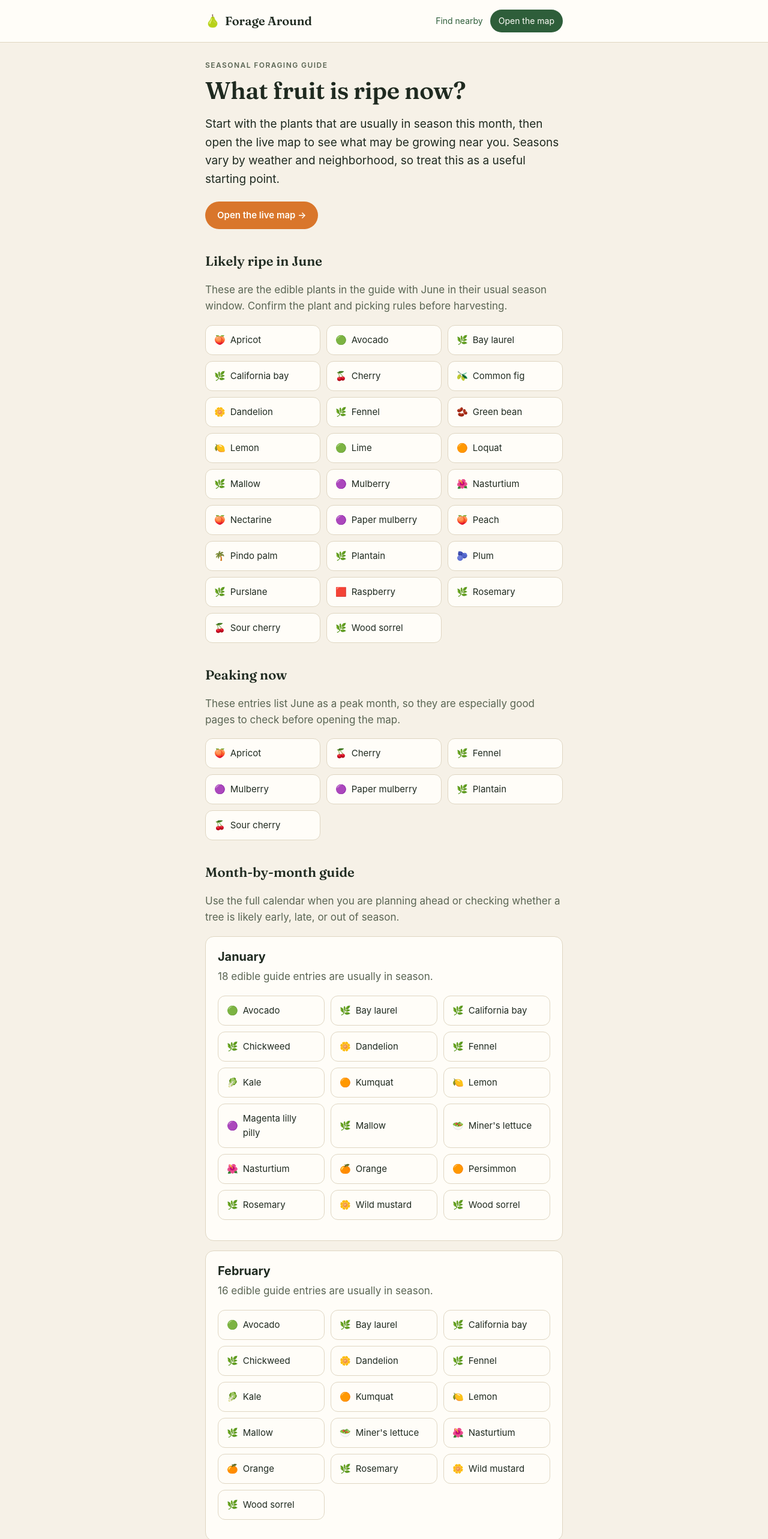
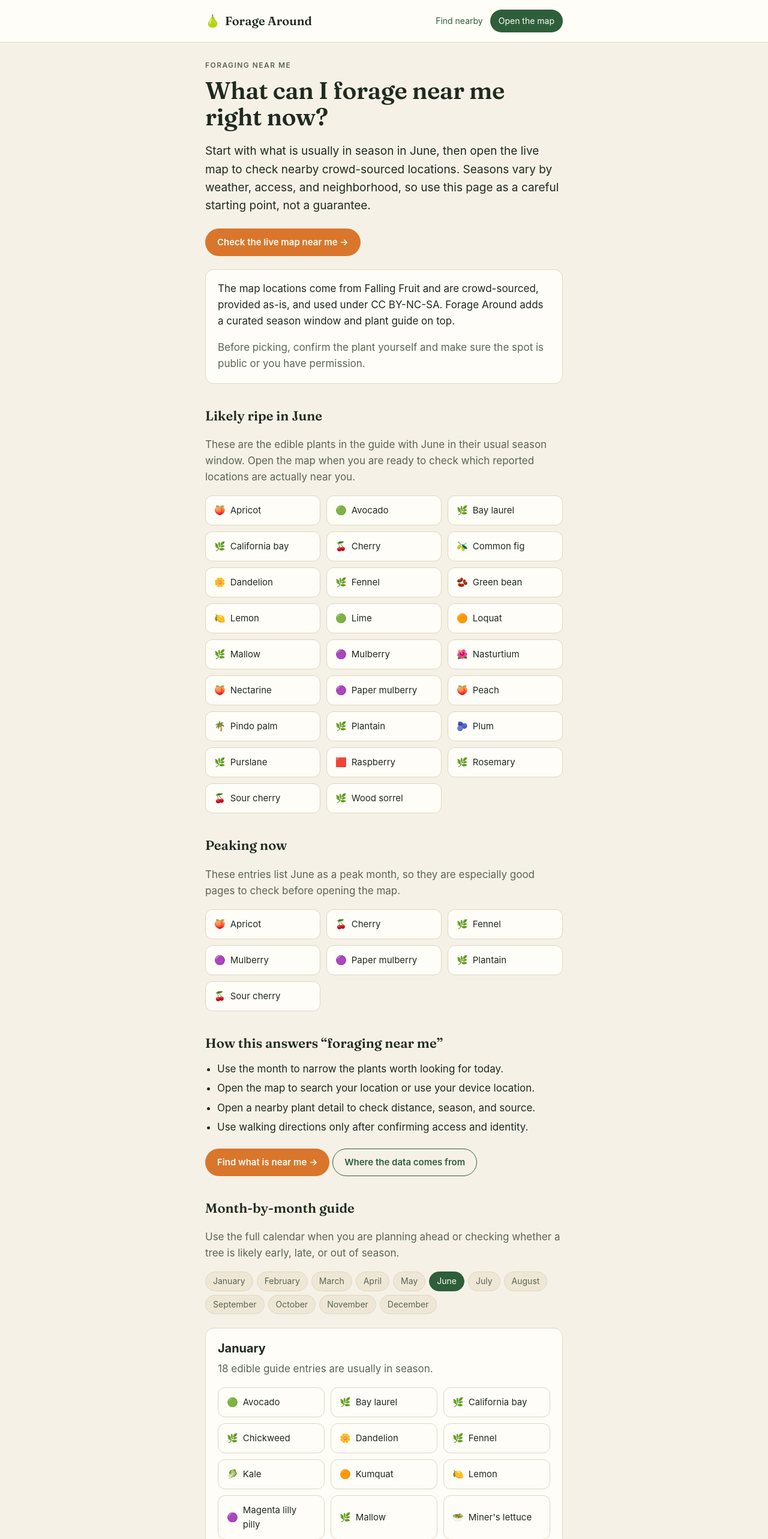
Before and after one commit to sarbak/forage-around, a Next.js app in the folder seo-site/: page /seasonal-guide in a window 1280 px wide. Shown: the top 2566 px of the page at 60% size. Built offline with nearby package versions, Linux system fonts and the light colour scheme; no server answers.

Commit message:
Focus seasonal guide on foraging near me

```diff
--- a/seo-site/app/globals.css
+++ b/seo-site/app/globals.css
@@ -169,6 +169,17 @@ h2.section {
   font-size: 14px;
   margin: 0 6px 6px 0;
   color: var(--ink-soft);
+  text-decoration: none;
+}
+
+.active-pill {
+  background: var(--forest);
+  border-color: var(--forest);
+  color: var(--white);
+}
+
+.active-pill:hover {
+  color: var(--white);
 }
 
 ul.clean {
--- a/seo-site/app/seasonal-guide/page.tsx
+++ b/seo-site/app/seasonal-guide/page.tsx
@@ -15,9 +15,9 @@ import { APP_URL, Credits } from "../components";
 export const revalidate = 86400;
 
 export const metadata: Metadata = {
-  title: "What fruit is ripe now | Forage Around",
+  title: "What can I forage near me right now? | Forage Around",
   description:
-    "A month-by-month guide to fruit, herbs, and greens that may be ripe near you, with links to Forage Around plant guides and the live map.",
+    "See what fruit, herbs, and greens are likely in season this month, then open the Forage Around map to check nearby Falling Fruit locations.",
 };
 
 type SeasonalItem = {
@@ -56,6 +56,20 @@ function SpeciesGrid({ items }: { items: SeasonalItem[] }) {
   );
 }
 
+function MonthLink({
+  month,
+  current,
+}: {
+  month: string;
+  current: boolean;
+}) {
+  return (
+    <a className={current ? "pill active-pill" : "pill"} href={`#${month.toLowerCase()}`}>
+      {month}
+    </a>
+  );
+}
+
 export default function SeasonalGuide() {
   const currentMonth = monthNumber();
   const currentMonthName = MONTHS[currentMonth - 1];
@@ -70,25 +84,38 @@ export default function SeasonalGuide() {
   return (
     <>
       <SeasonalGuidePageViewed />
-      <p className="kicker">Seasonal foraging guide</p>
-      <h1 className="title">What fruit is ripe now?</h1>
+      <p className="kicker">Foraging near me</p>
+      <h1 className="title">What can I forage near me right now?</h1>
       <p className="lead">
-        Start with the plants that are usually in season this month, then open
-        the live map to see what may be growing near you. Seasons vary by
-        weather and neighborhood, so treat this as a useful starting point.
+        Start with what is usually in season in {currentMonthName}, then open
+        the live map to check nearby crowd-sourced locations. Seasons vary by
+        weather, access, and neighborhood, so use this page as a careful
+        starting point, not a guarantee.
       </p>
 
       <p style={{ margin: "22px 0" }}>
         <ToAppLink className="btn" href={APP_URL} from="seasonal_guide">
-          Open the live map →
+          Check the live map near me →
         </ToAppLink>
       </p>
+
+      <div className="card">
+        <p style={{ marginTop: 0 }}>
+          The map locations come from Falling Fruit and are crowd-sourced,
+          provided as-is, and used under CC BY-NC-SA. Forage Around adds a
+          curated season window and plant guide on top.
+        </p>
+        <p className="muted" style={{ marginBottom: 0 }}>
+          Before picking, confirm the plant yourself and make sure the spot is
+          public or you have permission.
+        </p>
+      </div>
 
       <h2 className="section">Likely ripe in {currentMonthName}</h2>
       <p className="muted">
         These are the edible plants in the guide with {currentMonthName} in
-        their usual season window. Confirm the plant and picking rules before
-        harvesting.
+        their usual season window. Open the map when you are ready to check
+        which reported locations are actually near you.
       </p>
       <SpeciesGrid items={currentItems} />
 
@@ -103,10 +130,36 @@ export default function SeasonalGuide() {
         </>
       ) : null}
 
+      <h2 className="section">How this answers “foraging near me”</h2>
+      <ul className="clean">
+        <li>Use the month to narrow the plants worth looking for today.</li>
+        <li>Open the map to search your location or use your device location.</li>
+        <li>Open a nearby plant detail to check distance, season, and source.</li>
+        <li>Use walking directions only after confirming access and identity.</li>
+      </ul>
+
+      <p style={{ margin: "22px 0" }}>
+        <ToAppLink className="btn" href={APP_URL} from="seasonal_guide">
+          Find what is near me →
+        </ToAppLink>{" "}
+        <Link className="btn-outline" href="/about">
+          Where the data comes from
+        </Link>
+      </p>
+
       <h2 className="section">Month-by-month guide</h2>
       <p className="muted">
         Use the full calendar when you are planning ahead or checking whether a
         tree is likely early, late, or out of season.
+      </p>
+      <p>
+        {MONTHS.map((month, index) => (
+          <MonthLink
+            key={month}
+            month={month}
+            current={index + 1 === currentMonth}
+          />
+        ))}
       </p>
 
       {MONTHS.map((month, index) => {
@@ -115,7 +168,7 @@ export default function SeasonalGuide() {
         );
 
         return (
-          <section className="card" key={month}>
+          <section className="card" key={month} id={month.toLowerCase()}>
             <h3 style={{ margin: "0 0 4px" }}>{month}</h3>
             <p className="muted" style={{ marginTop: 0 }}>
               {monthItems.length} edible guide
```
